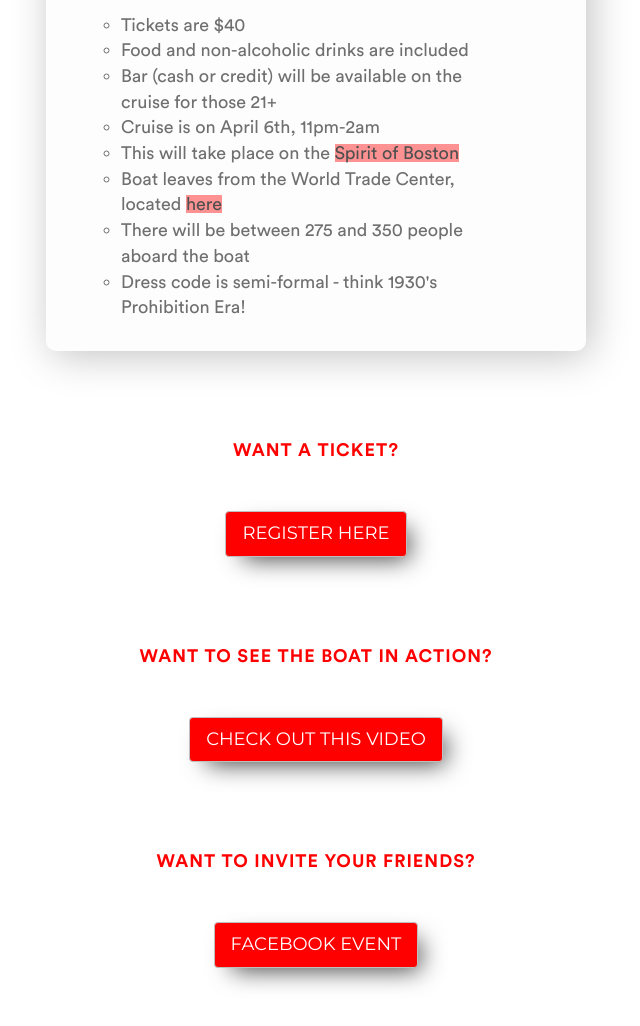
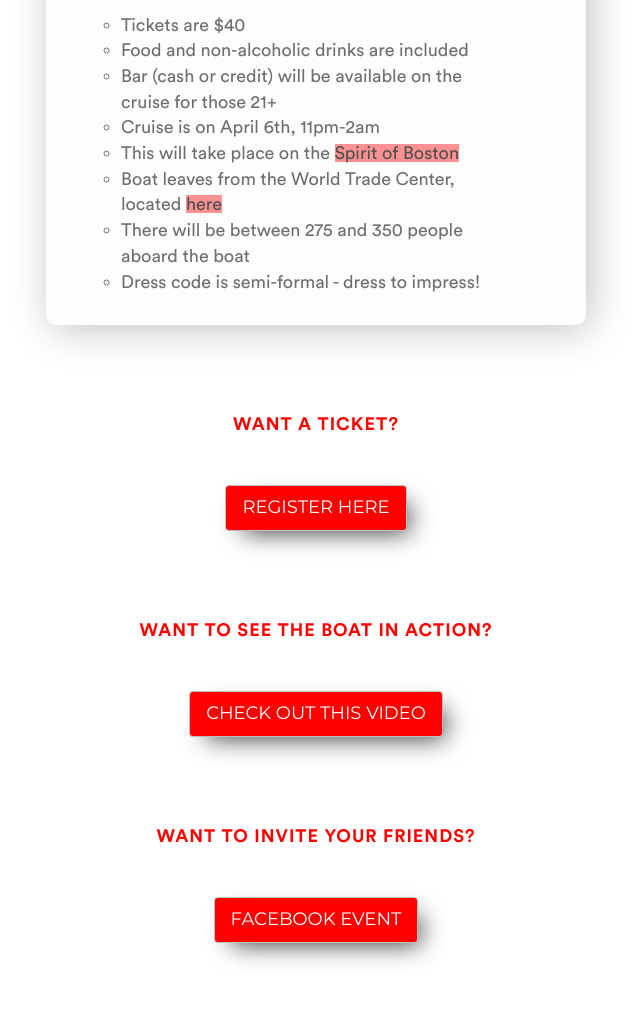
Before and after one commit to ChiSigma/spirited-away-splash, a website: page index.html in a window 1280 px wide. Shown: the part 1462-2488 px from the top of the page, without its empty margins (324-964 px from the left). Drawn offline with Linux system fonts and the light colour scheme.

Commit message:
Updated wording of dress code

```diff
--- a/index.html
+++ b/index.html
@@ -93,7 +93,7 @@
                         <li>This will take place on the <a href="https://www.spiritcruises.com/boston/about/experience/photos-video" target="_blank" class="link">Spirit of Boston</a> </li>
                         <li>Boat leaves from the World Trade Center, located <a href="https://www.google.com/maps/place/Spirit+of+Boston/@42.3428533,-71.0838174,14z/data=!4m19!1m13!4m12!1m4!2m2!1d-71.0925096!2d42.3376259!4e1!1m6!1m2!1s0x89e3707897da486f:0x9c3b01ba65e230ea!2sSpirit+of+Boston,+Seaport+Hotel+%26+World+Trade+Center,+200+Seaport+Blvd+%2375,+Boston,+MA+02210!2m2!1d-71.0417859!2d42.3505451!3m4!1s0x89e3707897da486f:0x9c3b01ba65e230ea!8m2!3d42.3505451!4d-71.0417859" target="_blank" class="link">here</a></li>
                         <li>There will be between 275 and 350 people aboard the boat</li>
-                        <li>Dress code is semi-formal - think 1930's Prohibition Era!</li>
+                        <li>Dress code is semi-formal - dress to impress!</li>
                     </ul>
                 </div>
 
```
